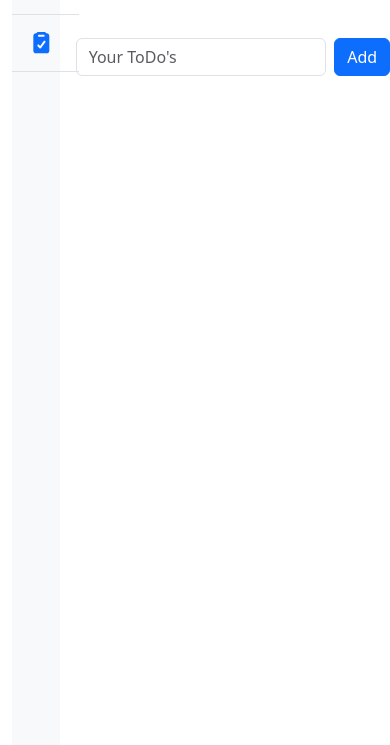
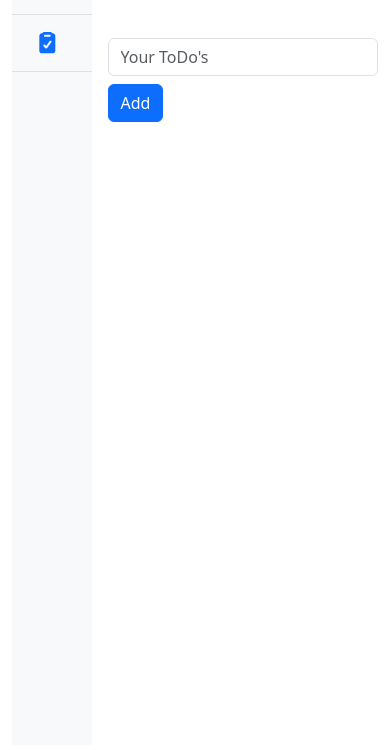
Before and after one commit to FarshadKamrani/todo-list-js, a plain HTML site: page index.html in a window 390 px wide. Shown: the part 99-844 px from the top of the page. Drawn offline with Linux system fonts and the light colour scheme.

Commit message:
improve responsive

```diff
--- a/assets/js/app.js
+++ b/assets/js/app.js
@@ -43,13 +43,13 @@ function createTodoElement(add, id = '') {
     parentDiv.classList.add("row", "g-3", "my-2");
 
     const divChild1 = document.createElement("div");
-    divChild1.classList.add("col-12", "col-lg-9");
+    divChild1.classList.add("col-12", "col-lg-8");
     const todoInfo = document.createElement("div");
     todoInfo.classList.add("alert", "alert-secondary", "mb-0");
     todoInfo.innerHTML = add;
 
     const divChild2 = document.createElement("div");
-    divChild2.classList.add("col-12", "col-lg-3");
+    divChild2.classList.add("col-12", "col-lg-4");
     const btnParent = document.createElement("div");
     btnParent.classList.add("d-flex", "justify-content-center", "align-items-center", "gap-1", "h-100");
 
@@ -93,6 +93,7 @@ function doneTodo(id, btnElement) {
     parentElement.setAttribute("data-status", "done");
     btnElement.remove();
 }
+
 
 function editTodo(id) {
     const parentElement = document.getElementById(id);
--- a/index.html
+++ b/index.html
@@ -14,7 +14,7 @@
 <body>
     <main class="container">
         <div class="row g-3">
-            <div class="col-2">
+            <div class="col-3">
                 <aside class="d-flex flex-column flex-wrap bg-body-tertiary sticky-top">
                     <ul class="nav nav-pills nav-flush flex-column mb-auto text-center">
                         <li>
@@ -43,7 +43,7 @@
                     </ul>
                 </aside>
             </div>
-            <div class="col-10">
+            <div class="col-9">
                 <div class="d-flex justify-content-around align-items-center my-5">
                     <h1>ToDo List</h1>
                     <i id="modeChangeIcon" class="fas fa-moon fs-2" onclick="modeChange()"></i>
@@ -51,10 +51,10 @@
                 <section class="my-5">
                     <form action="" method="post" onsubmit="addToDo()">
                         <div class="row g-2">
-                            <div class="col-10">
+                            <div class="col-12 col-md-10">
                                 <input type="text" id="todoInput" class="form-control" placeholder="Your ToDo's">
                             </div>
-                            <div class="col-2">
+                            <div class="col-12 col-md-2">
                                 <button class="btn btn-primary" type="submit">Add</button>
                             </div>
                         </div>
```
